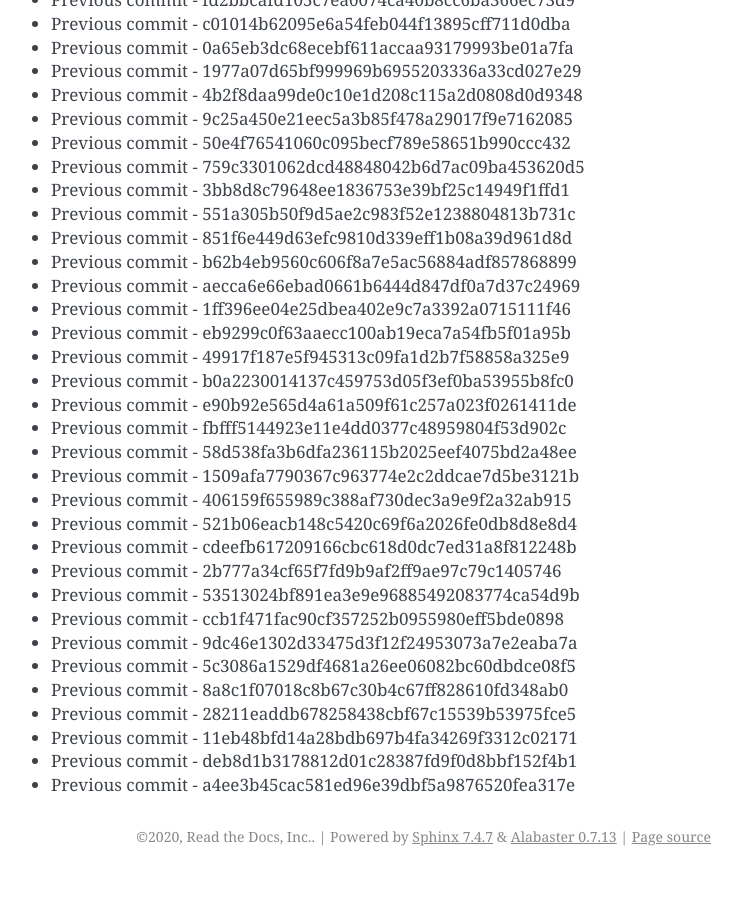
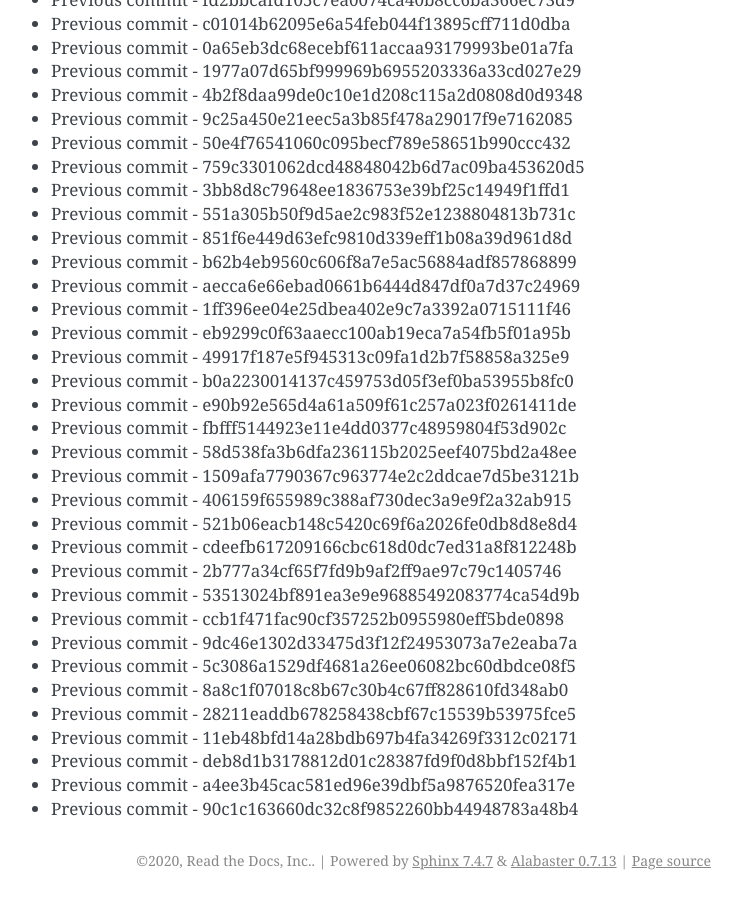
Before and after one commit to readthedocs/rtd-git-stresstest, a Sphinx documentation site: the page built from docs/updates.rst, in a window 1280 px wide and 900 px high, scrolled down 10912 px. Shown: the whole window, without its empty margins (399-1141 px from the left). Built offline with Sphinx 7.4.7, drawn with Linux system fonts in a browser that asks for light colours; before the commit the page ends 11788 px from its top, so only the background shows below that.

Commit message:
Generating commit from previous: 90c1c163660dc32c8f9852260bb44948783a48b4

```diff
--- a/docs/updates.rst
+++ b/docs/updates.rst
@@ -490,3 +490,4 @@ It can be tested for any performance characteristics.
 * Previous commit - 11eb48bfd14a28bdb697b4fa34269f3312c02171
 * Previous commit - deb8d1b3178812d01c28387fd9f0d8bbf152f4b1
 * Previous commit - a4ee3b45cac581ed96e39dbf5a9876520fea317e
+* Previous commit - 90c1c163660dc32c8f9852260bb44948783a48b4
```
